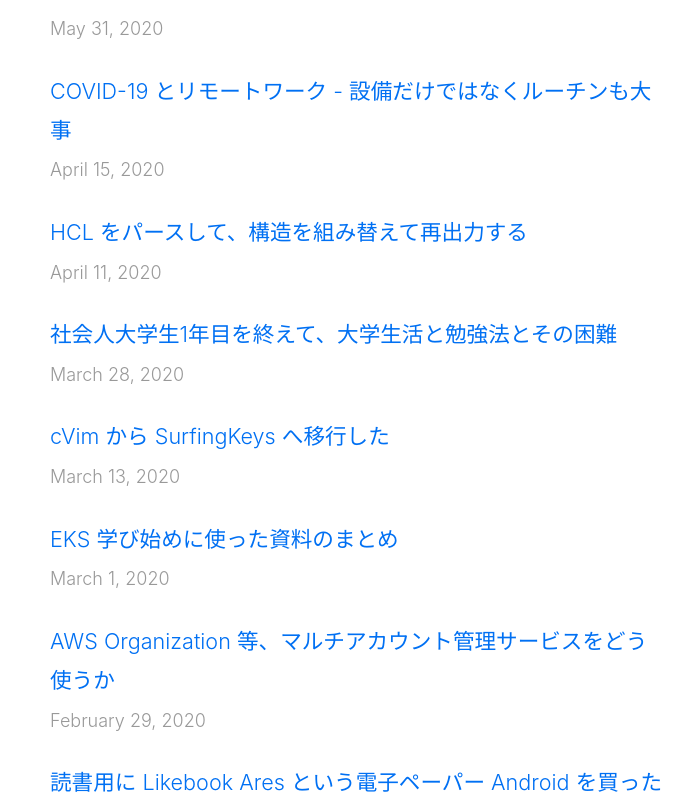
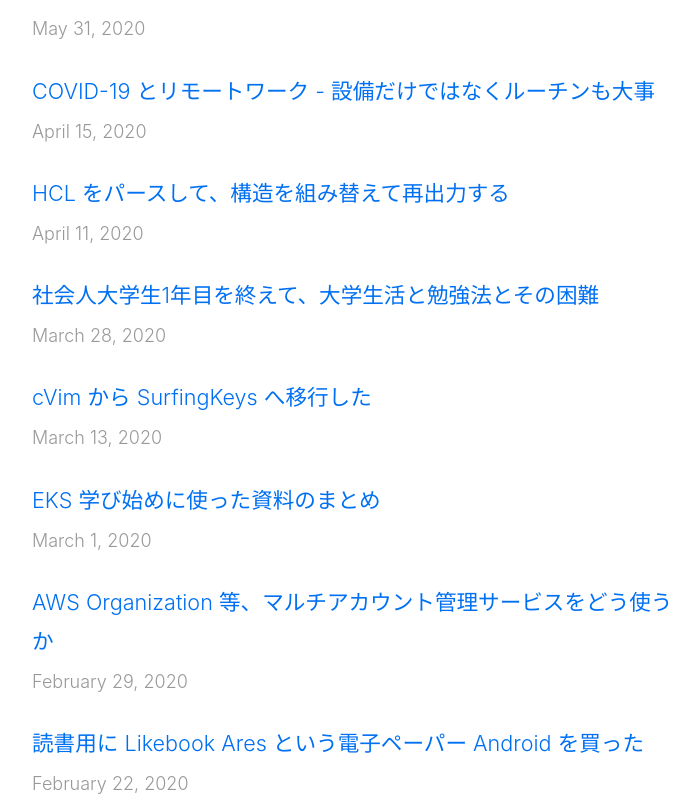
Before and after one commit to chroju/blog, a Next.js app: page /blog in a window 1280 px wide. Shown: the part 1601-2400 px from the top of the page, without its empty margins (284-984 px from the left). Built offline with nearby package versions, Linux system fonts and the light colour scheme.

Commit message:
Update CSS

```diff
--- a/components/layout.module.css
+++ b/components/layout.module.css
@@ -1,5 +1,5 @@
 .container {
-    max-width: 36rem;
+    max-width: 38rem;
     padding: 0 1rem;
     margin: 3rem auto 6rem;
 }
--- a/styles/global.css
+++ b/styles/global.css
@@ -19,7 +19,7 @@
   margin-top: 50px;
 }
 
-p {
+div > p {
   line-height: 2.0;
   font-weight: 200;
   margin-bottom: 38px;
@@ -35,20 +35,14 @@
 }
 
 blockquote {
-  margin: 3px;
   font-style: italic;
+  border-left: 8px solid #ddd;
+  color: #666;
   margin-left: 10px;
-  padding: 0.5em;
+  padding: 0.2em 2em;
   position: relative;
 }
 
-blockquote::before {
-  content: ">";
-  color: #999;
-  top: 1.5em;
-  left: -0.5em;
-  position: absolute;
-}
 
 * {
   box-sizing: border-box;
@@ -85,7 +79,7 @@
 
 li {
   line-height: 1.8em;
-  margin-bottom: 18px;
+  margin: 8px 0;
 }
 
  /* TODO */
--- a/styles/utils.module.css
+++ b/styles/utils.module.css
@@ -59,4 +59,5 @@
 
 .lightText {
   color: #999;
+  margin-bottom: 40px;
 }
```
